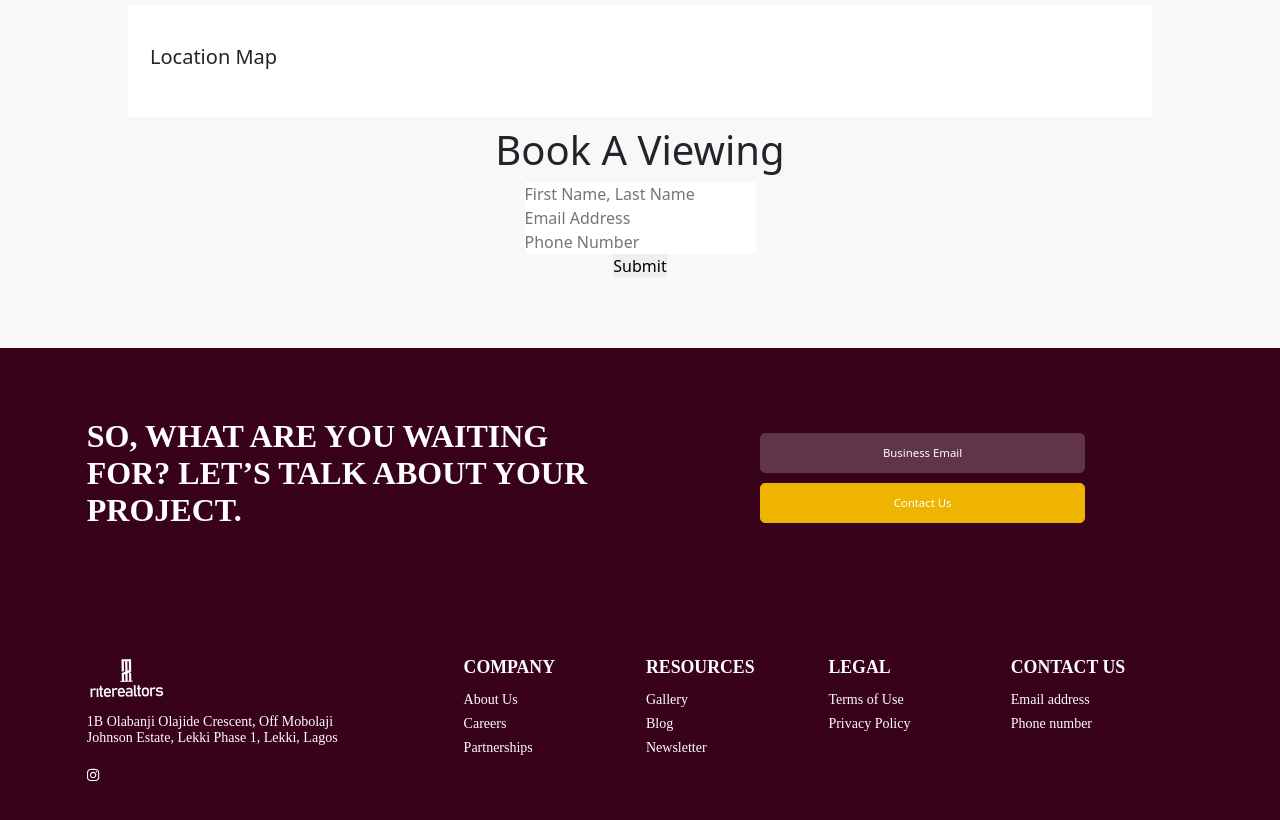
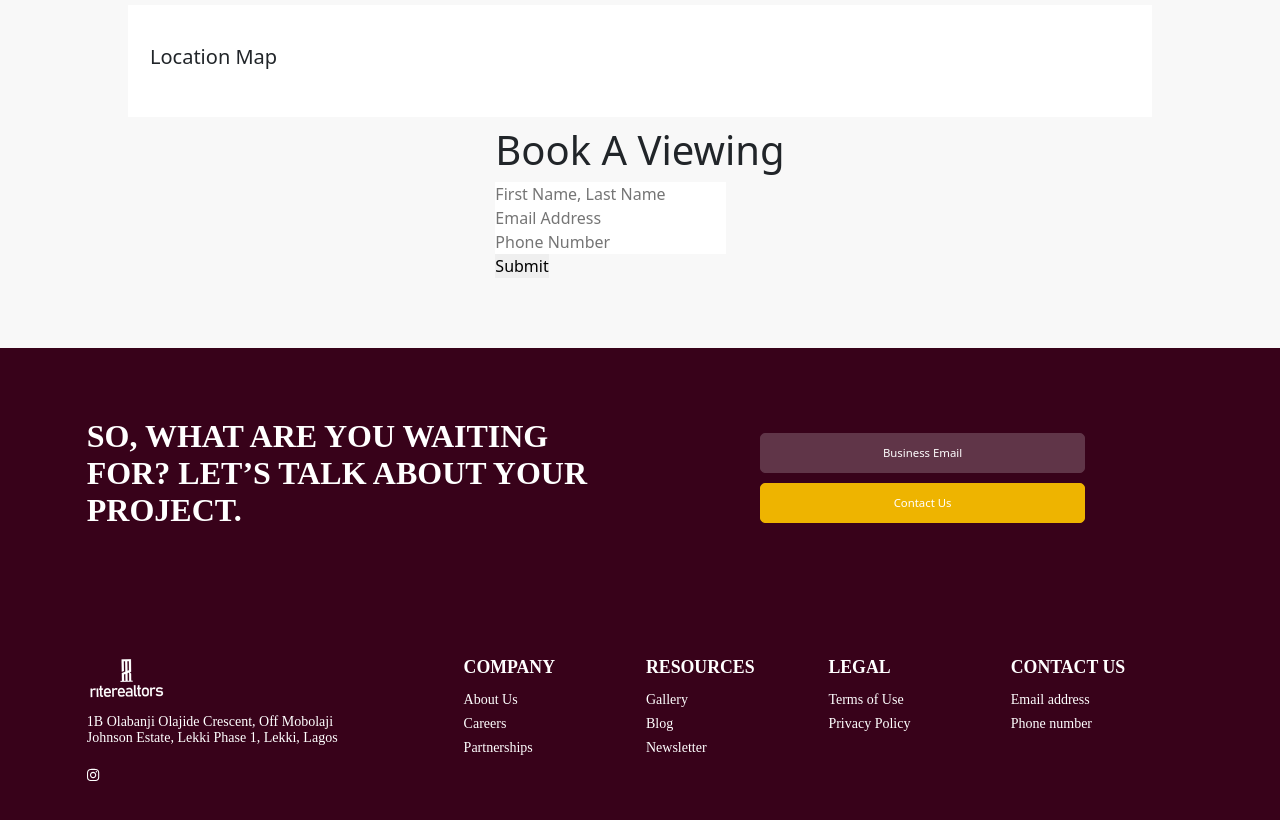
Before and after one commit to HerExcellency/rite-realtor, a React (Create React App) app: page /property/1 in a window 1280 px wide. Shown: the part 1800-2620 px from the top of the page. Built offline with nearby package versions, Linux system fonts and the light colour scheme.

Commit message:
real estate

```diff
--- a/src/Components/InspectionForm.jsx
+++ b/src/Components/InspectionForm.jsx
@@ -36,9 +36,11 @@ function InspectionForm() {
   };
 
   return (
-    <div className="App">
+    <div className="formCenter">
+      {/* <h1>Book A Viewing</h1> */}
+      <form onSubmit={handleSubmit}>
+
       <h1>Book A Viewing</h1>
-      <form onSubmit={handleSubmit}>
         <div className="form-group">
           {/* <label>Property Address:</label> */}
           <input
--- a/src/Css/Property.css
+++ b/src/Css/Property.css
@@ -232,3 +232,7 @@ Copy code
   width: auto;
   padding: 10px;
 }
+.formCenter{
+  display: flex;
+  justify-content: center;
+}
```
